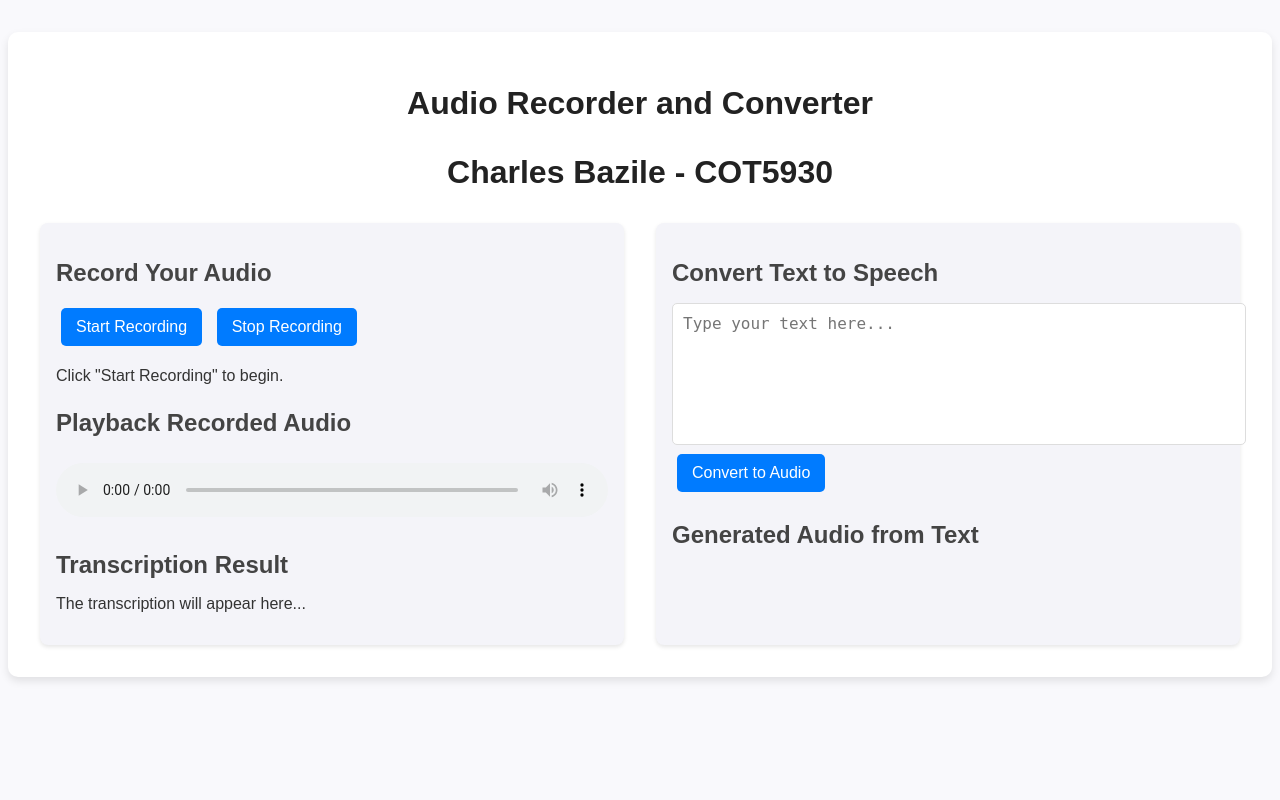
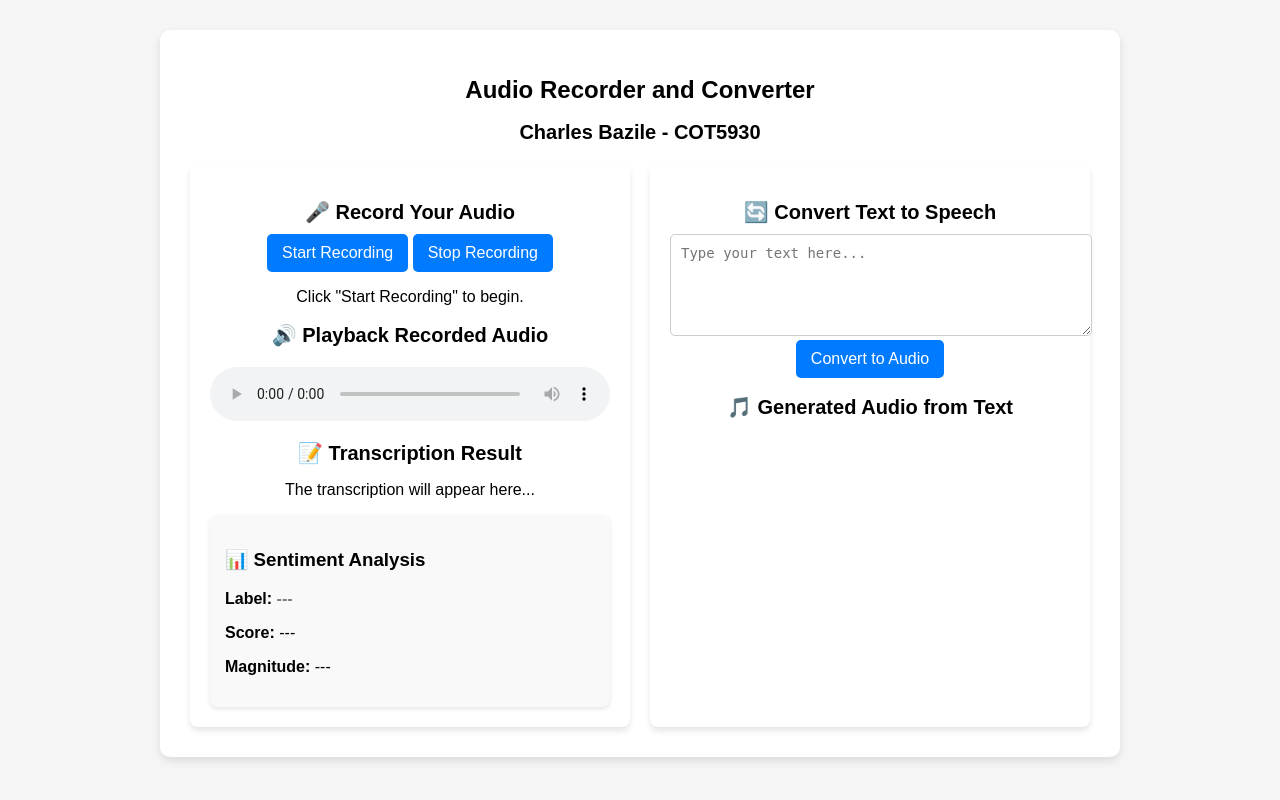
Before and after one commit to cbazile2021/ProjectFlaskApp, a Flask app: page / in a window 1280 px wide. Run offline with Flask 3, Linux system fonts and the light colour scheme.

Commit message:
Updated the app to add sentiment analysis that is being displayed in the front end and also saved in the backend. I also made slight changes to the UI so It looks a bit better with the changes

```diff
--- a/main.py
+++ b/main.py
@@ -7,6 +7,8 @@ import subprocess
 import json
 import imageio_ffmpeg as ffmpeg
 import subprocess
+from google.cloud import language_v1
+
 
 
 app = Flask(__name__)
@@ -42,7 +44,17 @@ def index():
         for f in get_files(app.config['UPLOAD_FOLDER'], '.wav')
     ]
     tts_records = load_tts_records()
-    tts_files = [(filename, tts_records.get(filename, "Unknown text")) for filename in get_files(app.config['TTS_FOLDER'], '.mp3')]
+
+    tts_files = [
+    {
+        "filename": filename,
+        "text": tts_records[filename]["text"] if filename in tts_records else "Unknown text",
+        "sentiment": tts_records[filename]["sentiment"] if filename in tts_records else {"label": "Unknown", "score": 0, "magnitude": 0}
+    }
+    for filename in get_files(app.config['TTS_FOLDER'], '.mp3')
+    ]
+
+
     return render_template('index.html', audio_files=audio_files, tts_files=tts_files)
 
 
@@ -57,15 +69,9 @@ def convert_to_linear16(input_path, output_path):
     ], check=True)
 
 
-# def convert_to_linear16(input_path, output_path):
-#     """Force audio to LINEAR16 format with 48000 Hz sample rate."""
-#     subprocess.run([
-#         "ffmpeg", "-y", "-i", input_path, "-ar", "48000", "-ac", "1", "-acodec", "pcm_s16le", output_path
-#     ], check=True)
-
 @app.route('/upload', methods=['POST'])
 def upload_audio():
-    """Handle audio upload and transcription."""
+    """Handle audio upload, transcription, and sentiment analysis."""
     if 'audio_data' not in request.files:
         return "No audio data", 400
 
@@ -74,28 +80,38 @@ def upload_audio():
         return "No selected file", 400
 
     if file and allowed_file(file.filename):
-        # Save the uploaded file
-        filename = datetime.now().strftime("%Y%m%d-%I%M%S%p") + '.wav'
-        file_path = os.path.join(app.config['UPLOAD_FOLDER'], filename)
+        filename = datetime.now().strftime("%Y%m%d-%I%M%S%p")
+        wav_filename = filename + '.wav'
+        txt_filename = filename + '.txt'
+
+        file_path = os.path.join(app.config['UPLOAD_FOLDER'], wav_filename)
         file.save(file_path)
 
-        # Convert the file to LINEAR16 format
         converted_path = file_path.replace('.wav', '_converted.wav')
         convert_to_linear16(file_path, converted_path)
 
-        # Transcribe the converted file
+        # Transcribe audio
         transcript = transcribe_audio(converted_path)
+        text_path = os.path.join(app.config['UPLOAD_FOLDER'], txt_filename)
+
         if transcript:
-            transcript_path = converted_path.replace('.wav', '.txt')
-            with open(transcript_path, 'w') as f:
-                f.write(transcript)
+            # Perform Sentiment Analysis
+            sentiment_result = analyze_sentiment(transcript)
 
-            # Return the transcript as JSON
-            return jsonify({"transcript": transcript}), 200
-        else:
-            return jsonify({"error": "Transcription failed"}), 500
+            with open(text_path, 'w') as f:
+                f.write(f"Original Audio File: {wav_filename}\n")
+                f.write(f"Transcription:\n{transcript}\n\n")
+                f.write(f"Sentiment Analysis:\n")
+                f.write(f"Label: {sentiment_result['label']}\n")
+                f.write(f"Score: {sentiment_result['score']}\n")
+                f.write(f"Magnitude: {sentiment_result['magnitude']}\n")
+
+            return jsonify({"transcript": transcript, "sentiment": sentiment_result}), 200
 
     return jsonify({"error": "Invalid file type"}), 400
+
+
+
 
 def transcribe_audio(file_path):
     """Uses Google Speech-to-Text API to transcribe audio."""
@@ -119,44 +135,72 @@ def transcribe_audio(file_path):
         return "\n".join(result.alternatives[0].transcript for result in response.results)
 
     except Exception as e:
-        print(f"Error in transcribe_audio: {e}")
+        print(f"Error in transcribe_audio: {e}")  # Debugging output
         return None
+
 
 @app.route('/upload_text', methods=['POST'])
 def upload_text():
-    """Handle text input and generate audio."""
+    """Handle text input, generate audio, and perform sentiment analysis."""
     text = request.form['text']
     if text:
-        filename = datetime.now().strftime("%Y%m%d-%I%M%S%p") + '.mp3'
-        file_path = os.path.join(app.config['TTS_FOLDER'], filename)
+        filename = datetime.now().strftime("%Y%m%d-%I%M%S%p")
+        mp3_filename = filename + '.mp3'
+        txt_filename = filename + '.txt'
 
-        # Call the Text-to-Speech API
+        # Save the text input
+        text_path = os.path.join(app.config['UPLOAD_FOLDER'], txt_filename)
+
+        # Call Text-to-Speech API
+        file_path = os.path.join(app.config['TTS_FOLDER'], mp3_filename)
         synthesize_speech(text, file_path)
 
+        # Perform Sentiment Analysis
+        sentiment_result = analyze_sentiment(text)
+
+        # Save the text, sentiment, and MP3 link
+        with open(text_path, 'w') as f:
+            f.write(f"Generated Audio File: {mp3_filename}\n")
+            f.write(f"Original Text:\n{text}\n\n")
+            f.write(f"Sentiment Analysis:\n")
+            f.write(f"Label: {sentiment_result['label']}\n")
+            f.write(f"Score: {sentiment_result['score']}\n")
+            f.write(f"Magnitude: {sentiment_result['magnitude']}\n")
+            f.write(f"Listen to the audio: /tts/{mp3_filename}\n")
+
         # Save the record
-        save_tts_record(filename, text)
+        save_tts_record(mp3_filename, text, sentiment_result)
 
     return redirect('/')
 
 
+
+
 TTS_RECORDS_FILE = "tts_records.json"
 
-def save_tts_record(filename, text):
-    """Save the text-to-speech record to a JSON file."""
+def save_tts_record(filename, text, sentiment):
+    """Save the text-to-speech record with sentiment analysis to a JSON file."""
     records = {}
-    # Check if the file exists and load records if valid
+
+    # Load existing records
     if os.path.exists(TTS_RECORDS_FILE):
         try:
             with open(TTS_RECORDS_FILE, 'r') as f:
                 records = json.load(f)
         except json.JSONDecodeError:
-            print("JSONDecodeError: tts_records.json is empty or invalid. Overwriting with new record.")
-            records = {}  # Reset to an empty dictionary if the file is invalid
+            print("JSONDecodeError: tts_records.json is empty or invalid. Resetting it.")
+            records = {}
 
-    # Add the new record and save
-    records[filename] = text
+    # Add the new record with sentiment data
+    records[filename] = {
+        "text": text,
+        "sentiment": sentiment
+    }
+
+    # Save back to JSON file
     with open(TTS_RECORDS_FILE, 'w') as f:
         json.dump(records, f, indent=4)
+
 
 
 def load_tts_records():
@@ -169,6 +213,35 @@ def load_tts_records():
             print("JSONDecodeError: tts_records.json is empty or invalid. Returning an empty dictionary.")
             return {}
     return {}
+
+def analyze_sentiment(text):
+    """Uses Google Cloud Natural Language API to analyze sentiment."""
+    try:
+        client = language_v1.LanguageServiceClient()
+        document = language_v1.Document(content=text, type_=language_v1.Document.Type.PLAIN_TEXT)
+        response = client.analyze_sentiment(request={"document": document})
+        sentiment = response.document_sentiment
+
+        # Custom logic for labeling sentiment
+        if sentiment.score >= 0.5:
+            label = "Positive"
+        elif sentiment.score <= -0.5:
+            label = "Negative"
+        else:
+            label = "Neutral"
+
+        result = {
+            "score": round(sentiment.score, 2),
+            "magnitude": round(sentiment.magnitude, 2),
+            "label": label
+        }
+
+        return result
+    except Exception as e:
+        print(f"Error in sentiment analysis: {e}")
+        return None
+
+
 
 
 
--- a/static/script.js
+++ b/static/script.js
@@ -2,6 +2,9 @@ const recordButton = document.getElementById('startRecording');
 const stopButton = document.getElementById('stopRecording');
 const audioElement = document.getElementById('audioPlayback');
 const transcriptionText = document.getElementById('transcribedText');
+const sentimentLabel = document.getElementById('sentimentLabel');
+const sentimentScore = document.getElementById('sentimentScore');
+const sentimentMagnitude = document.getElementById('sentimentMagnitude');
 const recordingStatus = document.getElementById('recordingStatus');
 
 let mediaRecorder;
@@ -9,6 +12,7 @@ let audioChunks = [];
 let startTime;
 let timerInterval;
 
+// Format time in MM:SS format
 function formatTime(time) {
   const minutes = Math.floor(time / 60);
   const seconds = Math.floor(time % 60);
@@ -65,6 +69,17 @@ recordButton.addEventListener('click', () => {
             if (data.transcript) {
               transcriptionText.textContent = `Transcription: ${data.transcript}`;
               recordingStatus.textContent = "Transcription completed successfully.";
+
+              // Display Sentiment Analysis if available
+              if (data.sentiment) {
+                sentimentLabel.textContent = data.sentiment.label;
+                sentimentScore.textContent = data.sentiment.score.toFixed(2);
+                sentimentMagnitude.textContent = data.sentiment.magnitude.toFixed(2);
+              } else {
+                sentimentLabel.textContent = "No sentiment analysis available.";
+                sentimentScore.textContent = "---";
+                sentimentMagnitude.textContent = "---";
+              }
             } else {
               transcriptionText.textContent = "No transcription available.";
               recordingStatus.textContent = "Failed to process transcription.";
--- a/static/styles.css
+++ b/static/styles.css
@@ -1,103 +1,112 @@
-/* General Styles */
+/* General Page Styling */
 body {
-    font-family: Arial, sans-serif;
+    font-family: 'Arial', sans-serif;
+    background-color: #f5f5f5;
+    text-align: center;
     margin: 0;
     padding: 0;
-    background-color: #f9f9fc;
-    color: #333;
 }
 
+/* Container */
 .container {
-    max-width: 1200px;
-    margin: 2rem auto;
-    padding: 2rem;
-    background: #fff;
+    max-width: 900px;
+    margin: 30px auto;
+    background: white;
+    padding: 30px;
+    border-radius: 10px;
     box-shadow: 0 4px 8px rgba(0, 0, 0, 0.1);
-    border-radius: 10px;
 }
 
+/* Headings */
 h1 {
-    text-align: center;
-    color: #222;
-    margin-bottom: 2rem;
+    font-size: 24px;
+    font-weight: bold;
+    margin-bottom: 10px;
 }
 
 h2 {
-    color: #444;
-    margin-bottom: 1rem;
+    font-size: 20px;
+    margin-bottom: 10px;
 }
 
-/* Row Layout */
+/* Columns Layout */
 .row {
     display: flex;
-    gap: 2rem;
+    justify-content: space-between;
+    gap: 20px;
+    margin-top: 20px;
 }
 
-/* Columns */
 .column {
     flex: 1;
-    padding: 1rem;
-    background: #f4f4f9;
+    padding: 20px;
+    background: #ffffff;
     border-radius: 8px;
-    box-shadow: 0 2px 4px rgba(0, 0, 0, 0.1);
+    box-shadow: 0 4px 6px rgba(0, 0, 0, 0.1);
 }
 
-/* Recorder Section */
-.recorder, .text-to-speech {
-    margin-bottom: 1.5rem;
+/* Buttons */
+.btn {
+    background-color: #007bff;
+    color: white;
+    border: none;
+    padding: 10px 15px;
+    border-radius: 5px;
+    cursor: pointer;
+    font-size: 16px;
 }
 
-.recorder .btn, .text-to-speech .btn {
-    background-color: #007bff;
-    color: #fff;
-    border: none;
-    border-radius: 5px;
-    padding: 10px 15px;
-    margin: 5px;
-    cursor: pointer;
-    font-size: 1rem;
-    transition: background-color 0.3s ease;
-}
-
-.recorder .btn:hover, .text-to-speech .btn:hover {
+.btn:hover {
     background-color: #0056b3;
 }
 
-/* Textarea Styles */
+/* Inputs */
 textarea {
     width: 100%;
-    height: 120px;
-    border: 1px solid #ddd;
+    height: 80px;
+    padding: 10px;
+    font-size: 14px;
     border-radius: 5px;
-    padding: 10px;
-    font-size: 1rem;
-    resize: none;
+    border: 1px solid #ccc;
 }
 
-textarea:focus {
-    outline: none;
-    border-color: #007bff;
-    box-shadow: 0 0 4px rgba(0, 123, 255, 0.5);
+/* Sentiment Analysis Box */
+.sentiment-box {
+    margin-top: 15px;
+    padding: 15px;
+    background: #f9f9f9;
+    border-radius: 8px;
+    box-shadow: 0 2px 4px rgba(0, 0, 0, 0.1);
+    text-align: left;
 }
 
-/* Audio Playback */
+/* Sentiment Labels */
+.positive {
+    color: green;
+    font-weight: bold;
+}
+
+.negative {
+    color: red;
+    font-weight: bold;
+}
+
+.neutral {
+    color: gray;
+    font-weight: bold;
+}
+
+/* List Items */
+.tts-item {
+    list-style: none;
+    margin-bottom: 10px;
+    padding: 10px;
+    background: #f5f5f5;
+    border-radius: 8px;
+}
+
+/* Audio Player */
 audio {
     width: 100%;
-    margin: 10px 0;
+    margin-top: 10px;
 }
-
-ul {
-    list-style: none;
-    padding: 0;
-}
-
-li {
-    margin: 10px 0;
-}
-
-/* Responsive Design */
-@media (max-width: 768px) {
-    .row {
-        flex-direction: column;
-    }
-}
--- a/templates/index.html
+++ b/templates/index.html
@@ -9,42 +9,67 @@
 <body>
     <div class="container">
         <h1>Audio Recorder and Converter</h1>
-        <h1> Charles Bazile - COT5930 </h1>
+        <h2> Charles Bazile - COT5930 </h2>
+
         <div class="row">
             <!-- Left Column: Audio Recording and Transcription -->
             <div class="column">
                 <div class="recorder">
-                    <h2>Record Your Audio</h2>
+                    <h2>🎤 Record Your Audio</h2>
                     <button id="startRecording" class="btn">Start Recording</button>
                     <button id="stopRecording" class="btn" disabled>Stop Recording</button>
                     <p id="recordingStatus">Click "Start Recording" to begin.</p>
                 </div>
+
                 <div class="playback">
-                    <h2>Playback Recorded Audio</h2>
+                    <h2>🔊 Playback Recorded Audio</h2>
                     <audio id="audioPlayback" controls></audio>
                 </div>
+
                 <div id="transcriptionResult">
-                    <h2>Transcription Result</h2>
+                    <h2>📝 Transcription Result</h2>
                     <p id="transcribedText">The transcription will appear here...</p>
+                </div>
+
+                <div class="sentiment-box">
+                    <h3>📊 Sentiment Analysis</h3>
+                    <p><strong>Label:</strong>
+                        <span id="sentimentLabel" class="neutral">---</span>
+                    </p>
+                    <p><strong>Score:</strong> <span id="sentimentScore">---</span></p>
+                    <p><strong>Magnitude:</strong> <span id="sentimentMagnitude">---</span></p>
                 </div>
             </div>
 
             <!-- Right Column: Text-to-Speech -->
             <div class="column">
                 <div class="text-to-speech">
-                    <h2>Convert Text to Speech</h2>
+                    <h2>🔄 Convert Text to Speech</h2>
                     <form id="uploadForm" action="/upload_text" method="POST">
                         <textarea name="text" id="textInput" placeholder="Type your text here..." required></textarea>
                         <button type="submit" class="btn">Convert to Audio</button>
                     </form>
                 </div>
+
                 <div class="generated-audio">
-                    <h2>Generated Audio from Text</h2>
+                    <h2>🎵 Generated Audio from Text</h2>
                     <ul>
-                        {% for tts_file, input_text in tts_files %}
-                        <li>
-                            <p><strong>Text:</strong> {{ input_text }}</p>
-                            <audio controls src="{{ url_for('tts_file', filename=tts_file) }}"></audio>
+                        {% for data in tts_files %}
+                        <li class="tts-item">
+                            <p><strong>Text:</strong> {{ data.text }}</p>
+
+                            <div class="sentiment-box">
+                                <h3>📊 Sentiment Analysis</h3>
+                                <p><strong>Label:</strong>
+                                    <span class="{% if data.sentiment.label == 'Positive' %}positive{% elif data.sentiment.label == 'Negative' %}negative{% else %}neutral{% endif %}">
+                                        {{ data.sentiment.label }}
+                                    </span>
+                                </p>
+                                <p><strong>Score:</strong> {{ "%.2f"|format(data.sentiment.score) }}</p>
+                                <p><strong>Magnitude:</strong> {{ "%.2f"|format(data.sentiment.magnitude) }}</p>
+                            </div>
+
+                            <audio controls src="{{ url_for('tts_file', filename=data.filename) }}"></audio>
                         </li>
                         {% endfor %}
                     </ul>
@@ -52,6 +77,7 @@
             </div>
         </div>
     </div>
+
     <script src="{{ url_for('static', filename='script.js') }}"></script>
 </body>
 </html>
```
Also changed, not shown: requirements.txt (+29 -1 lines), 1 other file.
